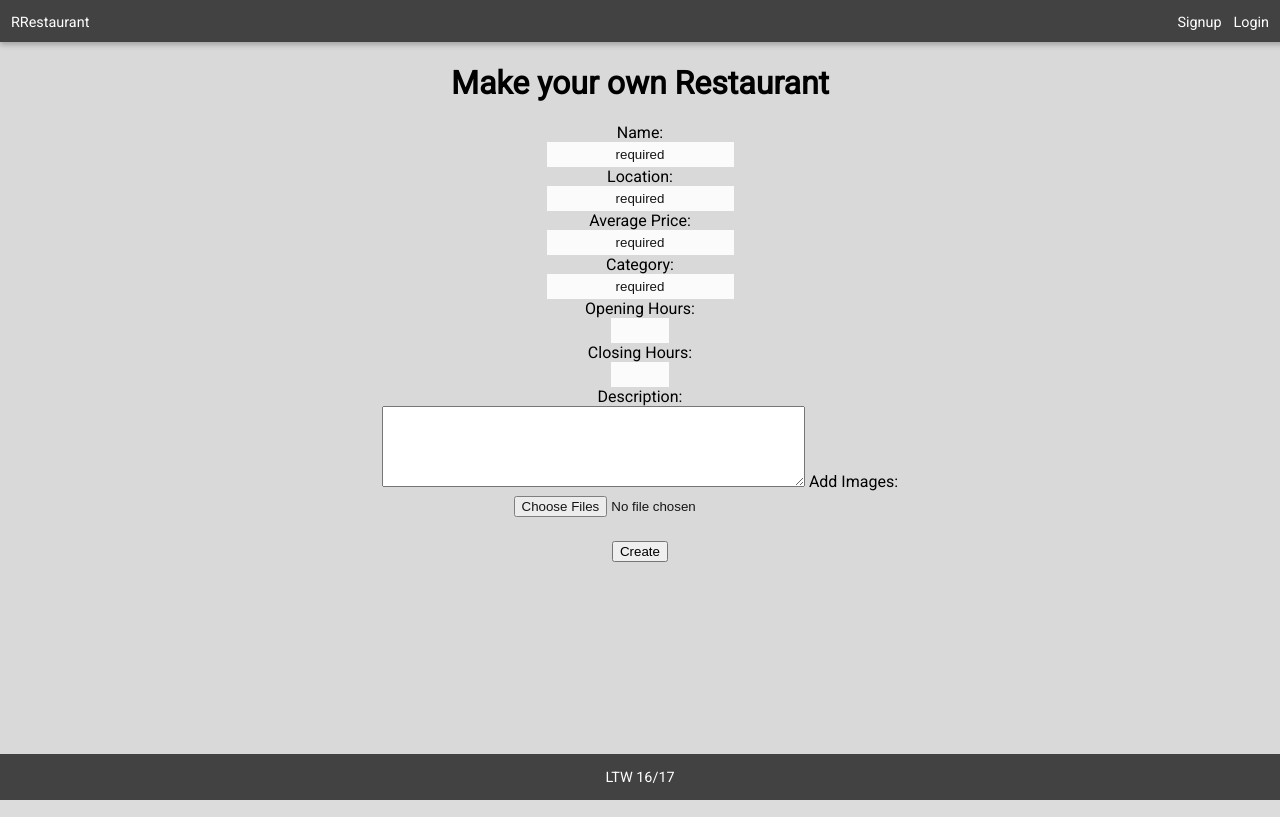
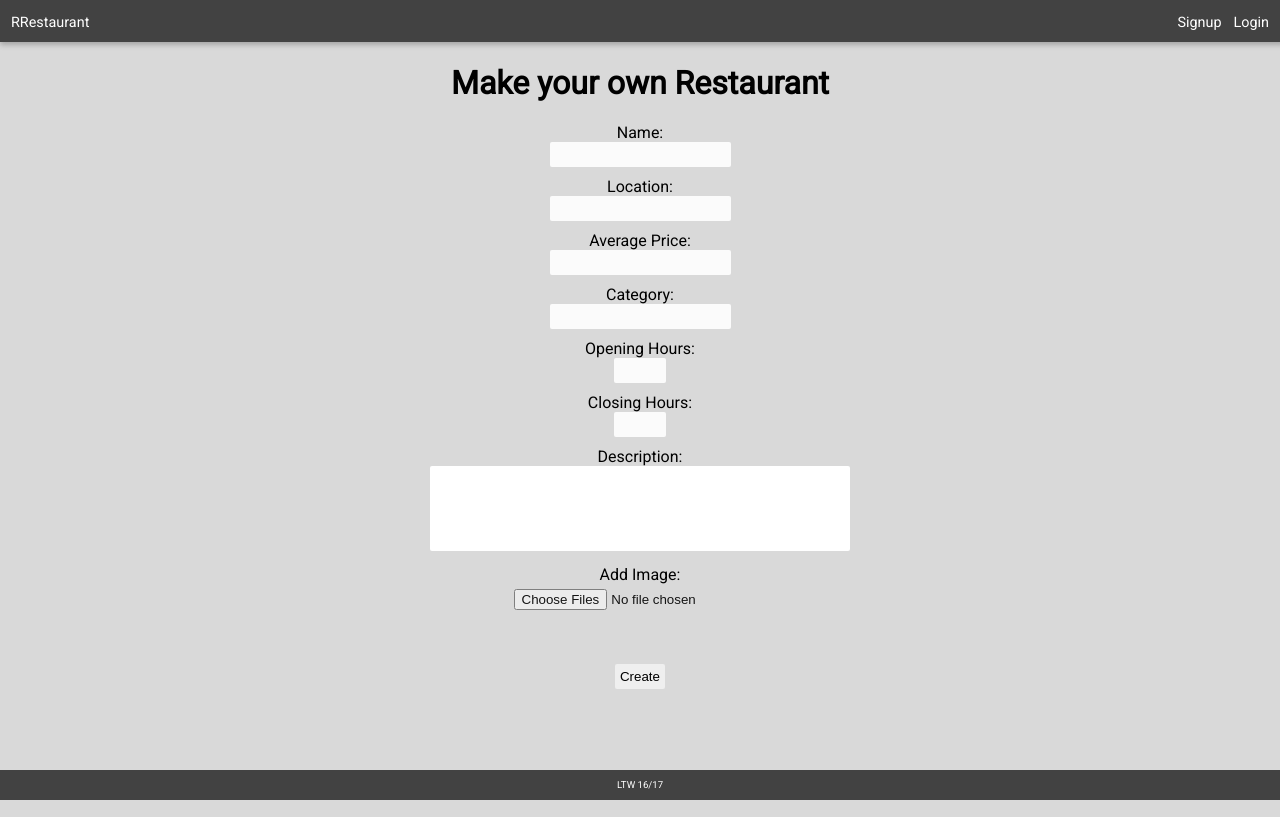
Before and after one commit to jorge123321/LTW, a PHP site: page /add_restaurant in a window 1280 px wide. Run offline with PHP 8.4, Linux system fonts and the light colour scheme; data comes from the database, SQL or seed files in the repository; both versions use the stored data as it was after the commit; some libraries are stand-ins or nearby versions.

Commit message:
more css added

```diff
--- a/project/css/main.css
+++ b/project/css/main.css
@@ -14,6 +14,7 @@ body{
 	background-color:#D9D9D9;
 	font-family: 'Roboto', sans-serif;
 	width:100%;
+	margin-bottom:10%;
 }
 
 img{
@@ -163,12 +164,12 @@ a{
 }
 
 
-#rest{
+.rest{
  	display:inline-block;
  	text-align:center;
 	color:black;
  	background-color:#e6e6e6;
- 	padding:1px;
+ 	padding:1px 1px 4px 1px;
 	border-radius:2px;
  	opacity:0.9;
  	margin:30px 30px 15px 0px;
@@ -180,21 +181,19 @@ a{
 
 #footer{
 	display:table;
-	height: 4vh;
     width:100%;
-    position: absolute;
+    position: fixed;
 	bottom: 0;
 	left: 0;
 	text-align:center;
 	background-color:#424242;
 	color:white;
-	font-size:15px;
 	box-shadow: box-shadow: 0px -10px 14px -11px rgba(0,0,0,0.5);
 }
 
 #footer_text{
-	font-size: 18px;
-	font-size:1.8vh;
+	font-size: 15px;
+	font-size:1.2vh;
 	display:table-cell;
 	vertical-align:middle;
 	/*display:inline-block;*/
@@ -211,7 +210,7 @@ Sign Up CSS
 
 .uinfo{
 	font-size:13px;
-	padding: 8px 8px 8px 0px;
+	padding: 5px 5px 5px 0px;
 	border: 0px;
 	border-radius:2px;
 	margin-bottom:10px;
@@ -234,6 +233,32 @@ Sign Up CSS
 	padding:5px;
 }
 
+/*
+Owner's restaurants CSS
+*/
+
+#owner_restaurants{
+	list-style:none;
+}
+
+#restaurant_name_owner{
+	padding-top:10px;
+}
+
+#restaurant_edit_owner{
+	padding-top:10px;
+	padding-bottom: 10px;
+}
+
+/*
+Edit Restaurant CSS
+*/
+textarea {
+   resize: none;
+   border:none;
+   padding:2px;
+}
+
 #replyForm{
 	display: none;
 	position: fixed;
--- a/project/templates/add_restaurant.php
+++ b/project/templates/add_restaurant.php
@@ -7,23 +7,23 @@
 	<div id="addRestaurant">
 		<form id="submit" action="add_restaurant_action.php" method="post" enctype="multipart/form-data">
 			Name:<br>
-			<input type="text" name="name" value="required"><br>
+			<input type="text"  class="uinfo" name="name" required><br>
 			Location:<br>
-			<input type="text" name="location" value="required"><br>
+			<input type="text" class="uinfo" name="location" required><br>
 			Average Price:<br>
-			<input type="text" name="price" value="required"><br>
+			<input type="text" class="uinfo" name="price" required><br>
 			Category:<br>
-			<input type="text" name="category" value="required"><br>
+			<input type="text" class="uinfo" name="category" required><br>
 			Opening Hours:<br>
-			<input type ="number" name="open" min="0" max="24" step="1"><br>
+			<input type ="number" class="uinfo" name="open" min="0" max="24" step="1" required><br>
 			Closing Hours:<br>
-			<input type ="number" name="close" min="0" max="24" step="1"><br>
+			<input type ="number" class="uinfo" name="close" min="0" max="24" step="1" required><br>
 			Description:<br>
-			<textarea name="description" rows="5" cols="50">
-			</textarea>
-			Add Images:<br>
+			<textarea name="description" class="uinfo" rows="5" cols="50" required>
+			</textarea><br>
+			Add Image:<br>
 			<input type="file" name="image[]" multiple="multiple"> <br>
-			<br><button type="submit"> Create </button>
+			<br><button class="form_button" type="submit"> Create </button>
 		</form>
 	</div>
 </div>
--- a/project/templates/mainMenu.php
+++ b/project/templates/mainMenu.php
@@ -11,7 +11,7 @@
 
 				foreach( $result as $row) {
 			?>
-				<div id = "rest">
+				<div class = "rest">
 			<?php
 					echo '<p><a class="feed" href="restaurant_item.php?id=' . $row['idRestaurant'] . '">' . $row['name']  .  '</a></p>';
 					echo '<p>Category:' .$row['category']. ' | Situated on: ' . $row['location'] . '<p>';
```
Also changed, not shown: project/templates/edit_restaurant.php (+10 -14 lines), project/templates/owner_restaurants.php (+10 -5 lines), project/ltw.db.
